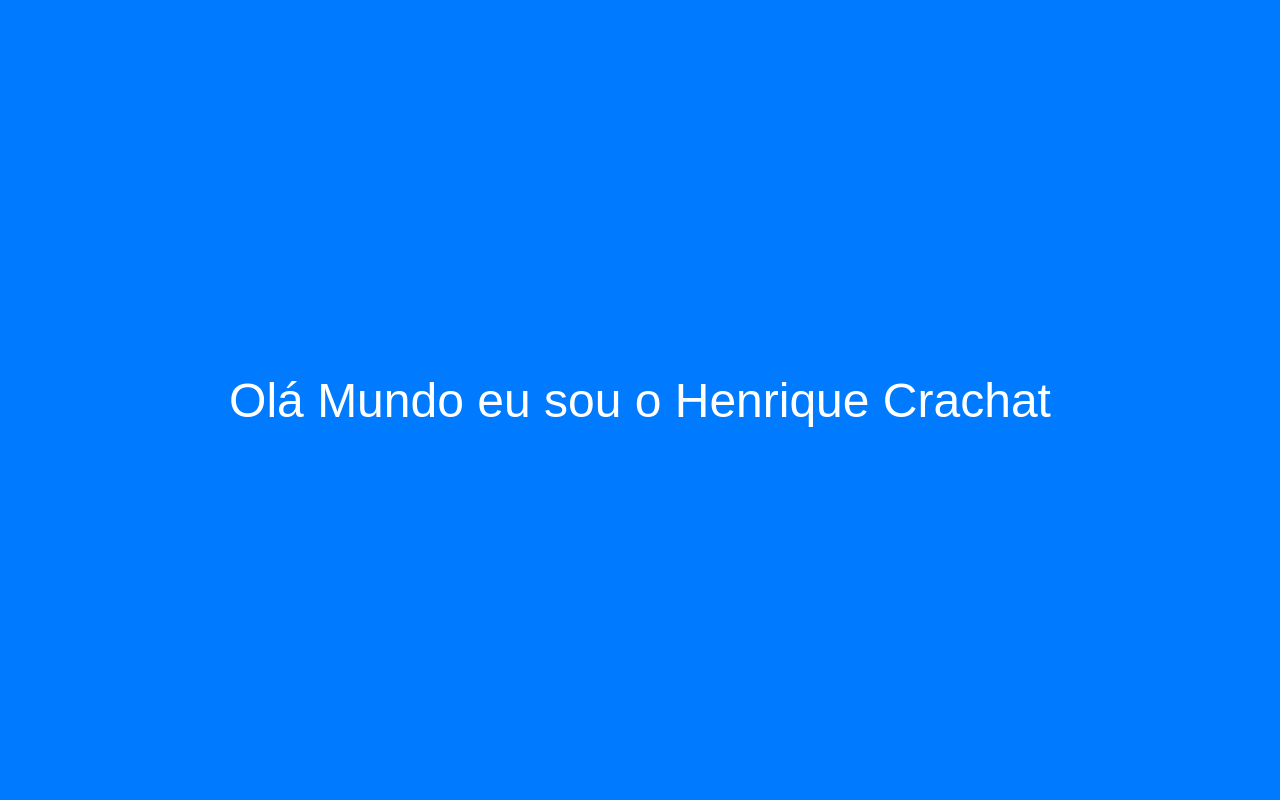
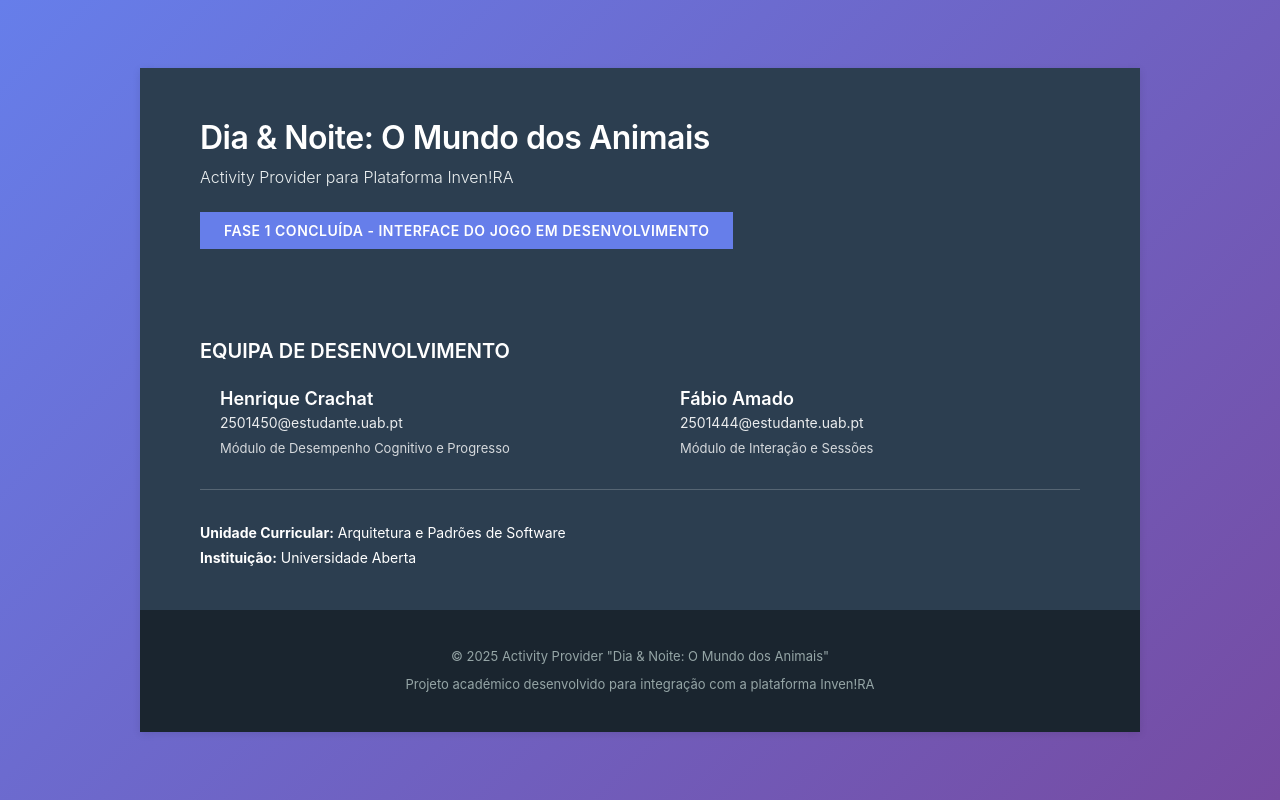
Before and after one commit to WhitecastlePT/MyWebServiceDemo, a Flask app: page /activity in a window 1280 px wide. Run offline with Flask 3, Linux system fonts and the light colour scheme.

Commit message:
Página da activity

```diff
--- a/templates/index.html
+++ b/templates/index.html
@@ -1,23 +1,178 @@
 <!DOCTYPE html>
-<html lang="pt">
+<html lang="pt-PT">
 <head>
     <meta charset="UTF-8">
-<title>Olá Mundo eu sou o Henrique Crachat</title>
+    <meta name="viewport" content="width=device-width, initial-scale=1.0">
+    <title>Dia & Noite: O Mundo dos Animais - Em Desenvolvimento</title>
     <style>
+        * {
+            margin: 0;
+            padding: 0;
+            box-sizing: border-box;
+        }
+
         body {
-        margin: 0;
-        background-color: #007BFF; /* azul */
+            font-family: -apple-system, BlinkMacSystemFont, 'Segoe UI', Roboto, 'Helvetica Neue', Arial, sans-serif;
+            background: linear-gradient(135deg, #667eea 0%, #764ba2 100%);
+            min-height: 100vh;
             display: flex;
             justify-content: center;
             align-items: center;
-        height: 100vh;
-        font-family: Arial, sans-serif;
+            padding: 40px 20px;
+            color: #333;
+        }
+
+        .contentor {
+            background: white;
+            padding: 0;
+            max-width: 1000px;
+            width: 100%;
+            box-shadow: 0 2px 8px rgba(0,0,0,0.1);
+            color: #333;
+        }
+
+        .cabecalho {
+            background: #2c3e50;
             color: white;
-        font-size: 48px;
+            padding: 50px 60px;
+        }
+
+        h1 {
+            font-size: 32px;
+            margin-bottom: 10px;
+            font-weight: 600;
+            letter-spacing: -0.5px;
+        }
+
+        .subtitulo {
+            color: #ecf0f1;
+            font-size: 16px;
+            margin-bottom: 25px;
+            font-weight: 300;
+        }
+
+        .emblema-estado {
+            display: inline-block;
+            background: #667eea;
+            color: white;
+            padding: 10px 24px;
+            font-weight: 600;
+            font-size: 14px;
+            text-transform: uppercase;
+            letter-spacing: 0.5px;
+        }
+
+        .autores {
+            background: #2c3e50;
+            color: white;
+            padding: 40px 60px;
+        }
+
+        .autores h3 {
+            margin-bottom: 25px;
+            font-size: 20px;
+            font-weight: 600;
+        }
+
+        .informacao-autores {
+            display: grid;
+            grid-template-columns: repeat(auto-fit, minmax(300px, 1fr));
+            gap: 40px;
+            margin-top: 20px;
+        }
+
+        .autor {
+            padding-left: 20px;
+        }
+
+        .nome-autor {
+            font-weight: 600;
+            font-size: 18px;
+            margin-bottom: 5px;
+        }
+
+        .identificacao-autor {
+            font-size: 14px;
+            opacity: 0.9;
+            margin-bottom: 8px;
+        }
+
+        .funcao-autor {
+            font-size: 13px;
+            opacity: 0.8;
+            line-height: 1.5;
+        }
+
+        .informacao-instituicao {
+            margin-top: 30px;
+            padding-top: 30px;
+            border-top: 1px solid rgba(255,255,255,0.2);
+            font-size: 14px;
+            line-height: 1.8;
+        }
+
+        .rodape {
+            background: #1a252f;
+            color: #95a5a6;
+            padding: 30px 60px;
+            font-size: 13px;
+            line-height: 1.8;
+            text-align: center;
+        }
+
+        .rodape p {
+            margin: 5px 0;
+        }
+
+        @media (max-width: 768px) {
+            .cabecalho,
+            .autores,
+            .rodape {
+                padding: 30px;
+            }
+
+            h1 {
+                font-size: 26px;
+            }
+
+            .informacao-autores {
+                grid-template-columns: 1fr;
+            }
         }
     </style>
 </head>
 <body>
-    Olá Mundo eu sou o Henrique Crachat
+    <div class="contentor">
+        <div class="cabecalho">
+            <h1>Dia & Noite: O Mundo dos Animais</h1>
+            <p class="subtitulo">Activity Provider para Plataforma Inven!RA</p>
+            <div class="emblema-estado">Fase 1 Concluída - Interface do Jogo em Desenvolvimento</div>
+        </div>
+
+        <div class="autores">
+            <h3>EQUIPA DE DESENVOLVIMENTO</h3>
+            <div class="informacao-autores">
+                <div class="autor">
+                    <div class="nome-autor">Henrique Crachat</div>
+                    <div class="identificacao-autor">2501450@estudante.uab.pt</div>
+                    <div class="funcao-autor">Módulo de Desempenho Cognitivo e Progresso</div>
+                </div>
+                <div class="autor">
+                    <div class="nome-autor">Fábio Amado</div>
+                    <div class="identificacao-autor">2501444@estudante.uab.pt</div>
+                    <div class="funcao-autor">Módulo de Interação e Sessões</div>
+                </div>
+            </div>
+            <div class="informacao-instituicao">
+                <strong>Unidade Curricular:</strong> Arquitetura e Padrões de Software<br>
+                <strong>Instituição:</strong> Universidade Aberta
+            </div>
+        </div>
+
+        <div class="rodape">
+            <p>© 2025 Activity Provider "Dia & Noite: O Mundo dos Animais"</p>
+            <p>Projeto académico desenvolvido para integração com a plataforma Inven!RA</p>
+        </div>
+    </div>
 </body>
 </html>
```
Lines whose indentation alone changed are shown as unchanged.
